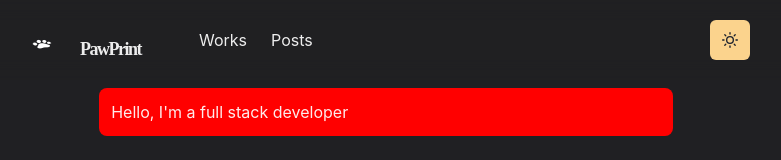
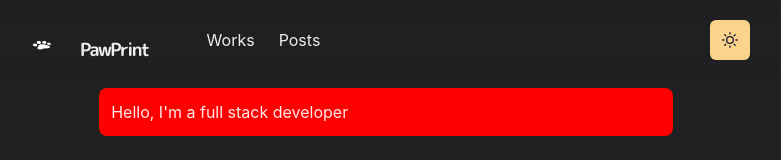
Before and after one commit to denesh-globotix/craftzdog, a Next.js app: page / in a window 1280 px wide. Shown: the top 160 px of the page, without its empty margins (254-1035 px from the left). Built offline with nearby package versions, Linux system fonts and the light colour scheme.

Commit message:
Added new font

```diff
--- /dev/null
+++ b/components/fonts.js
@@ -0,0 +1,6 @@
+const Fonts = () => (
+    <style jsx global>{`
+      @import url('https://fonts.googleapis.com/css2?family=M+PLUS+Rounded+1c:wght@300;700&display=swap');
+    `}</style>
+  )
+  export default Fonts
--- a/pages/_app.js
+++ b/pages/_app.js
@@ -1,10 +1,12 @@
 import { ChakraProvider } from '@chakra-ui/react'
 import Layout from '../components/layouts/main'
 import theme from '../libs/theme'
+import Fonts from '../components/fonts'
 
 const Website = ({ Component, pageProps, router}) => {
   return (
     <ChakraProvider theme={theme}>
+      <Fonts />
       <Layout router = {router}/>
       <Component {...pageProps} key={router.route} />
     </ChakraProvider>
```
